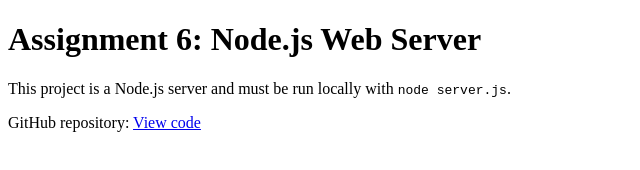
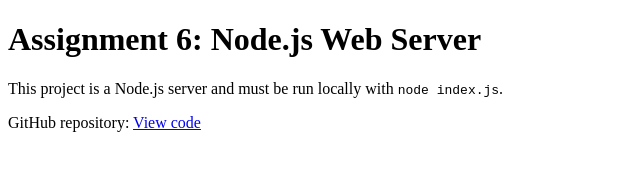
Before and after one commit to atharva-0605/Demo5, a website: page index.html in a window 1280 px wide. Shown: the full height of the page, 0-640 px from the left. Drawn offline with Linux system fonts and the light colour scheme.

Commit message:
Add static index.html for GitHub Pages

```diff
--- a/index.html
+++ b/index.html
@@ -6,7 +6,7 @@
 </head>
 <body>
   <h1>Assignment 6: Node.js Web Server</h1>
-  <p>This project is a Node.js server and must be run locally with <code>node server.js</code>.</p>
+  <p>This project is a Node.js server and must be run locally with <code>node index.js</code>.</p>
   <p>GitHub repository: <a href="https://github.com/atharva-0605/Demo5">View code</a></p>
 </body>
 </html>
```
